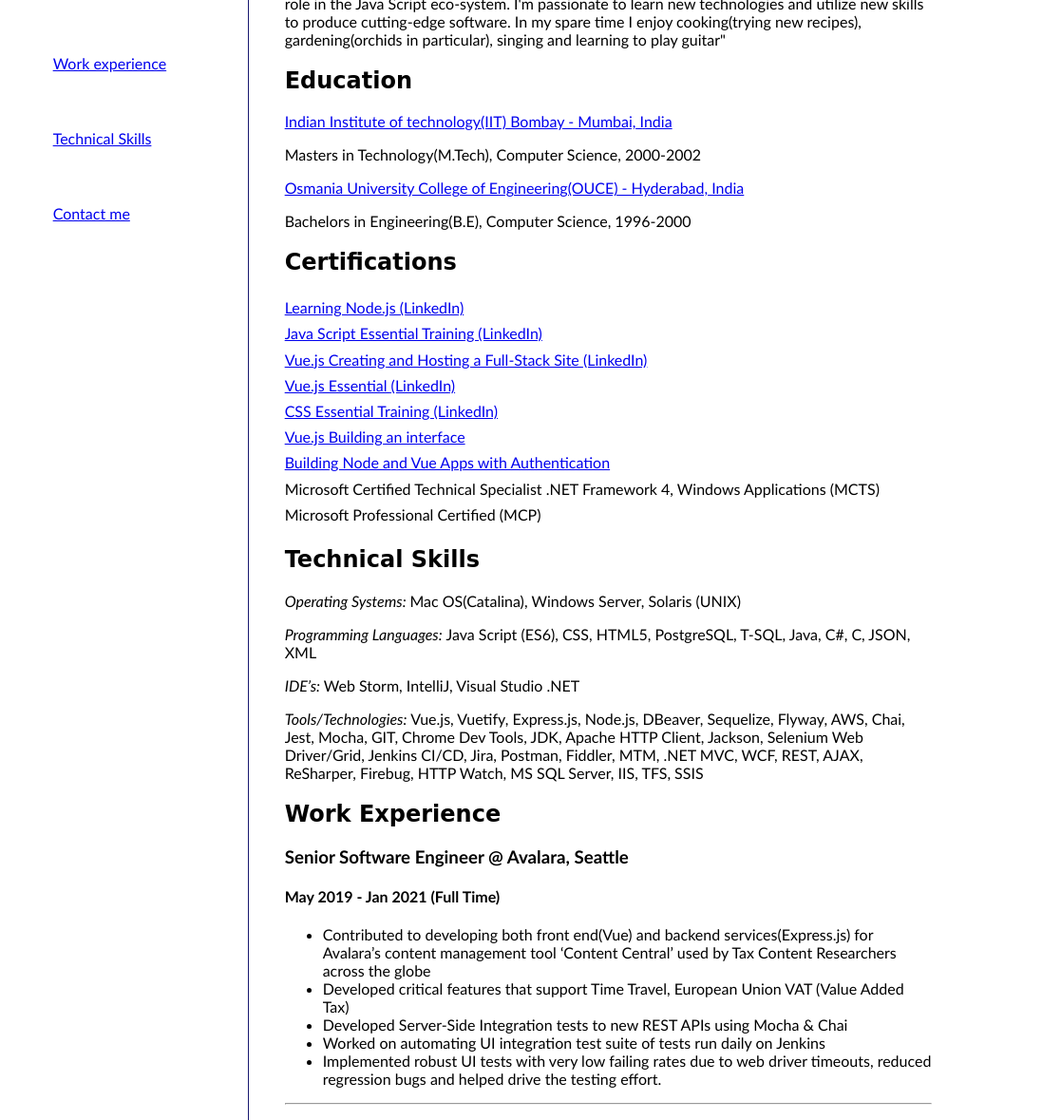
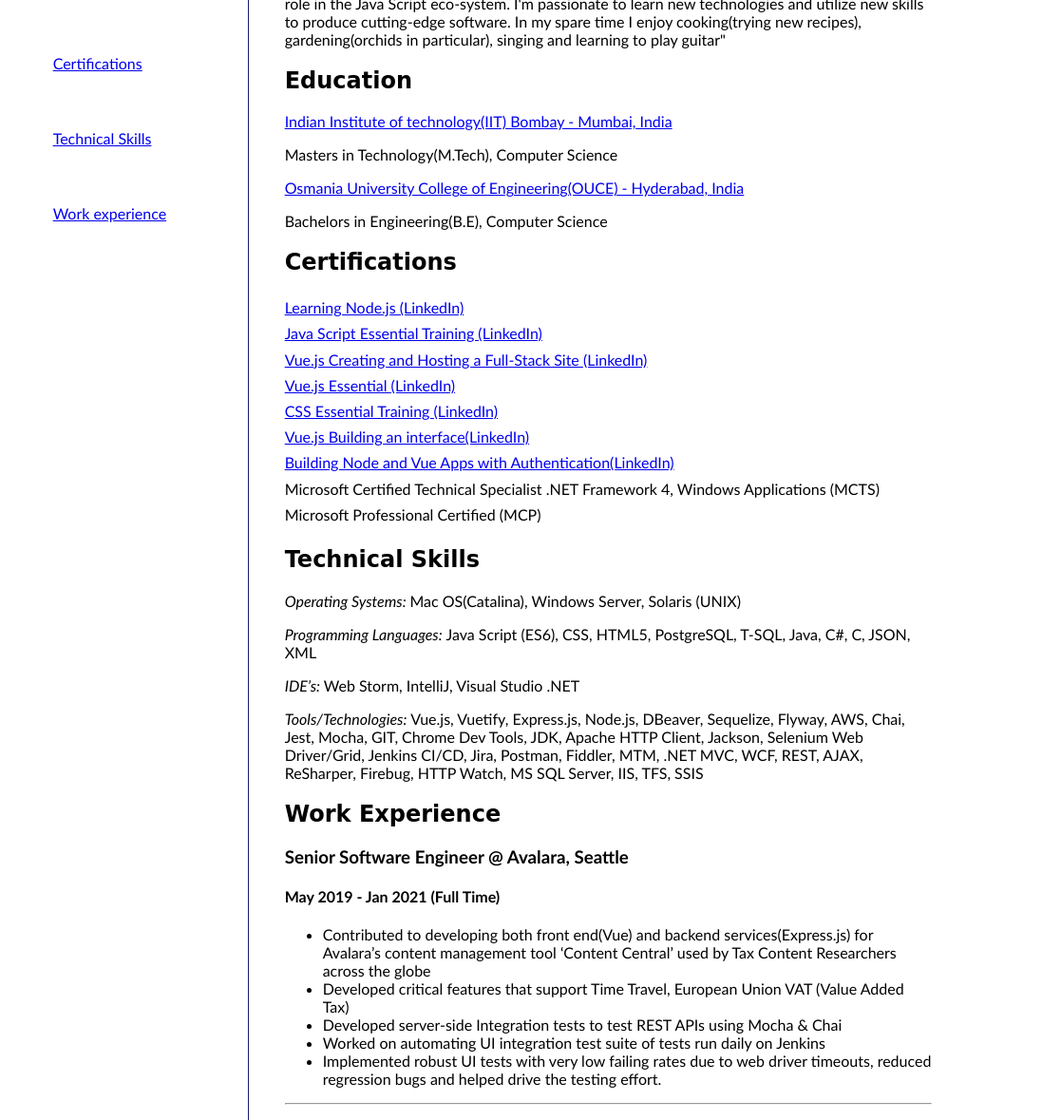
Before and after one commit to swcha-here/swethachakravarthy.github.io, a plain HTML site: page index.html in a window 1280 px wide. Shown: the part 268-1447 px from the top of the page at 95% size, 0-1117 px from the left. Drawn offline with Linux system fonts and the light colour scheme.

Commit message:
update menu links

```diff
--- a/index.html
+++ b/index.html
@@ -31,13 +31,13 @@
                         <a href="#education" >Education</a>
                     </div>
                     <div class="menu-flex-item">
-                        <a href="#work-exp">Work experience </a>
+                        <a href="#certifications" >Certifications</a>
                     </div>
                     <div class="menu-flex-item">
-                        <a href="#skills"> Technical Skills </a>
+                        <a href="#technical-skills"> Technical Skills </a>
                     </div>
                     <div class="menu-flex-item">
-                        <a href="#contact"> Contact me </a>
+                        <a href="#work-exp">Work experience </a>
                     </div>
                 </nav>
             </div>
@@ -58,9 +58,9 @@
                     <div class="content-wrapper ">
                         <h2 class="edu-flex-item section-title">Education</h2>
                         <a href="https://www.iitb.ac.in/">Indian Institute of technology(IIT) Bombay - Mumbai, India</a>
-                        <p>Masters in Technology(M.Tech), Computer Science, 2000-2002</p>
+                        <p>Masters in Technology(M.Tech), Computer Science</p>
                         <a href="http://www.uceou.edu/"> Osmania University College of Engineering(OUCE) - Hyderabad, India</a>
-                        <p>Bachelors in Engineering(B.E), Computer Science, 1996-2000</p>
+                        <p>Bachelors in Engineering(B.E), Computer Science</p>
                     </div>
                 </section>
                 <section id="certifications">
@@ -83,10 +83,10 @@
                                 <a href="documents/CertificateOfCompletion_CSS Essential Training.pdf">CSS Essential Training (LinkedIn)</a>
                             </li>
                             <li>
-                                <a href="documents/CertificateOfCompletion_Vue.js Building an Interface.pdf">Vue.js Building an interface</a>
+                                <a href="documents/CertificateOfCompletion_Vue.js Building an Interface.pdf">Vue.js Building an interface(LinkedIn)</a>
                             </li>
                             <li>
-                                <a href="documents/CertificateOfCompletion_Building Vue and Node Apps with Authentication.pdf">Building Node and Vue Apps with Authentication</a>
+                                <a href="documents/CertificateOfCompletion_Building Vue and Node Apps with Authentication.pdf">Building Node and Vue Apps with Authentication(LinkedIn)</a>
                             </li>
                             <li> Microsoft Certified Technical Specialist .NET Framework 4, Windows Applications (MCTS)
                             </li>
@@ -113,7 +113,7 @@
                             <ul>
                                 <li>Contributed to developing both front end(Vue) and backend services(Express.js) for Avalara’s content management tool ‘Content Central’ used by Tax Content Researchers across the globe</li>
                                 <li>Developed critical features that support Time Travel, European Union VAT (Value Added Tax)</li>
-                                <li>Developed Server-Side Integration tests to new REST APIs using Mocha & Chai
+                                <li>Developed server-side Integration tests to test REST APIs using Mocha & Chai
                                 </li>
                                 <li>Worked on automating UI integration test suite of tests run daily on Jenkins</li>
                                 <li>Implemented robust UI tests with very low failing rates due to web driver timeouts, reduced regression bugs and helped drive the testing effort.</li>
@@ -159,7 +159,7 @@
                         </section>
                         <hr>
                         <section>
-                            <h3>SDET Consultant @ Microsoft, Office 365 Team, Redmond</h3>
+                            <h3>Software Engineer @ Microsoft, Office 365 Team, Redmond</h3>
                             <h4>May 2012 - June 2013 (Contract) </h4>
                             <ul>
                                 <li>Contributed to testing Office 365 Community, its integration with ‘Assistance Panel’ (Office 365 LITEPACK SKU) and MyOffer tool (Office 365 Commerce team)</li>
```
